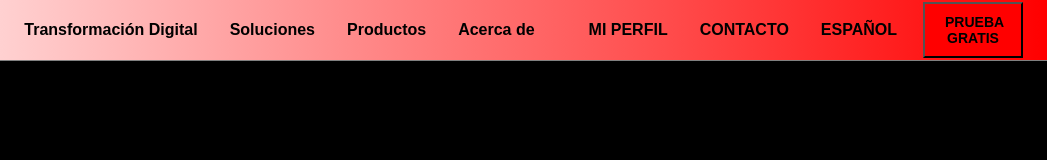
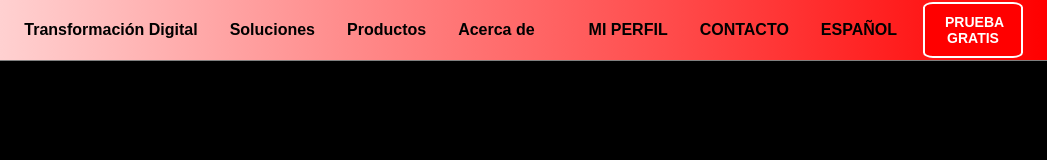
Before and after one commit to Elmo-Sb/Dofornic, a website: page src/web/PaginaDeInicio.html in a window 1280 px wide. Shown: the full height of the page, 233-1280 px from the left. Drawn offline with Linux system fonts and the light colour scheme.

Commit message:
Arreglos menos en el boton

```diff
--- a/src/web/PDIstyle.css
+++ b/src/web/PDIstyle.css
@@ -58,13 +58,14 @@ nav {
     width: 100px;
     padding: 5px;
     background-color: red;
-    color: black;
-    border: 2px solid whi;
+    color: white;
+    border: 2px solid white;
     padding: 10px 20px;
     cursor: pointer;
     font-weight: bold;
     margin-left: 10px;
     font-size: 14px;
+    border-radius: 10%;
 }
 .boton:hover {
     background-color: white;
```
